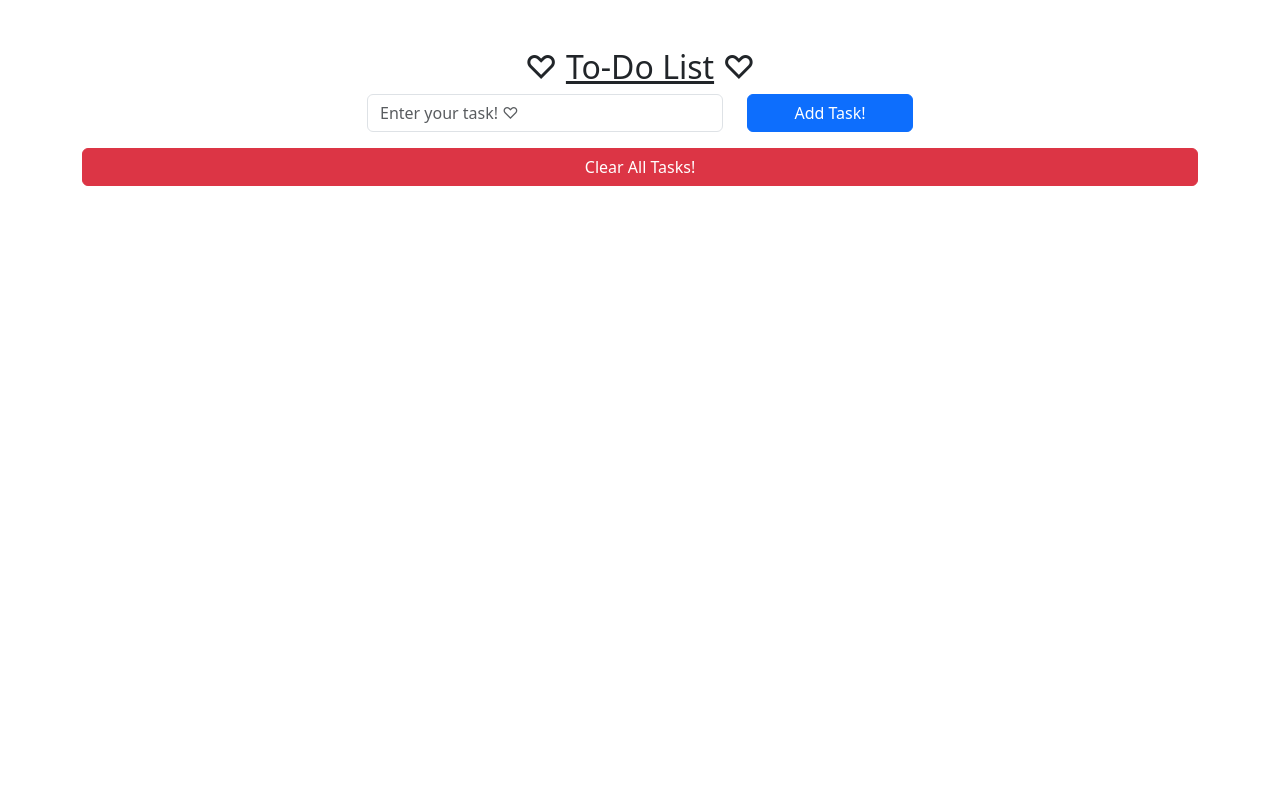
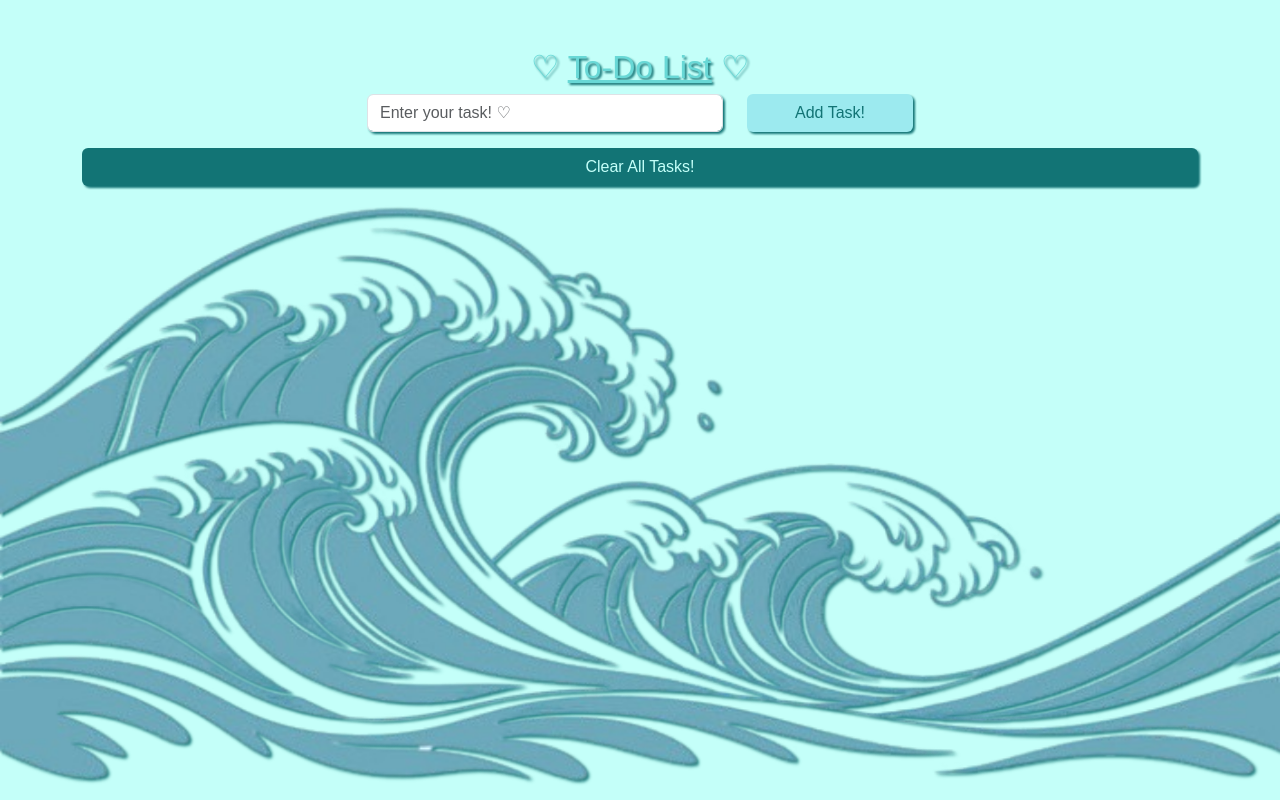
Before and after one commit to bellyfisher/todolistdemo, a plain HTML site: page index.html in a window 1280 px wide. Drawn offline with nearby package versions, Linux system fonts and the light colour scheme; a web font is replaced by a local one.

Commit message:
styled some, changed font

```diff
--- a/index.html
+++ b/index.html
@@ -13,15 +13,18 @@
             integrity="sha384-sRIl4kxILFvY47J16cr9ZwB07vP4J8+LH7qKQnuqkuIAvNWLzeN8tE5YBujZqJLB"
             crossorigin="anonymous"
         />
+        <link rel="preconnect" href="https://fonts.googleapis.com">
+<link rel="preconnect" href="https://fonts.gstatic.com" crossorigin>
+<link href="https://fonts.googleapis.com/css2?family=Margarine&display=swap" rel="stylesheet">
 
-        <link rel="stylesheet" href="style.css" />
+        <link rel="stylesheet" href="styles.css" />
     </head>
 
-    <body>
+    <body class="d-flex flex-column min-vh-100">
         <header>
             <!-- place navbar here -->
         </header>
-        <main class="container mt-5">
+        <main class="container mt-5 flex-grow-1">
 
             <div class="row justify-content-center">
 
@@ -32,7 +35,7 @@
                             <input type="text" id="taskInput" class="form-control" placeholder="Enter your task! ♡">
                         </div>
                         <div class="col-4">
-                            <button id="addTaskBtn" class="btn btn-primary w-100">Add Task!</button>
+                            <button id="addTaskBtn" class="btn w-100">Add Task!</button>
                         </div>
                     </div>
                 </div>
@@ -44,12 +47,12 @@
             </div>
             <div class="row">
                 <div class="col-12">
-                    <button id="clearTaskBtn" class="btn btn-danger w-100">Clear All Tasks!</button>
+                    <button id="clearTaskBtn" class="btn w-100">Clear All Tasks!</button>
                 </div>
             </div>
         </main>
-        <footer>
-            <!-- place footer here -->
+        <footer class="text-center py-3 mt-auto">
+            <img src="wave.png" class="fixed-bottom h-5 w-100">
         </footer>
         <!-- Bootstrap JavaScript Bundle (includes Popper) -->
         <script
--- a/script.js
+++ b/script.js
@@ -29,13 +29,23 @@ function displayTasks(){
             'list-group-item',
             'd-flex',
             'justify-content-between',
-            'align-items-center'
+            'align-items-center',
         )
          //set innerHTML of the LI with a task and remove button
-         li.innerHTML = `${task} <button class="btn btn-success btn-sm" onclick="removeTask(${index})">✓</button>`;
+         li.innerHTML = `${task} <button class="btn btn-primary btn-sm" onclick="removeTask(${index})">✓</button>`;
          //append the new task list to the HTML
             taskList.appendChild(li);
     })
 
+}
 
+function removeTask(index){
+    tasks.splice(index,1);
+    displayTasks();
 }
+
+
+document.getElementById('clearTaskBtn').addEventListener('click', function () {
+    tasks = []
+    displayTasks()
+})
--- a/styles.css
+++ b/styles.css
@@ -0,0 +1,17 @@
+body {
+    background-color: #c4fff9;
+    color: #68d8d6;
+    filter: drop-shadow(2px 2px 1px #127475);
+    font-family: "Margarine", sans-serif;
+    font-weight: 400;
+    font-style: normal;
+}
+#addTaskBtn {
+    background-color: #9ceaef;
+    color: #127475;
+}
+
+#clearTaskBtn {
+    background-color: #127475;
+    color: #c4fff9;
+}
```
Also changed, not shown: wave.png (added).
